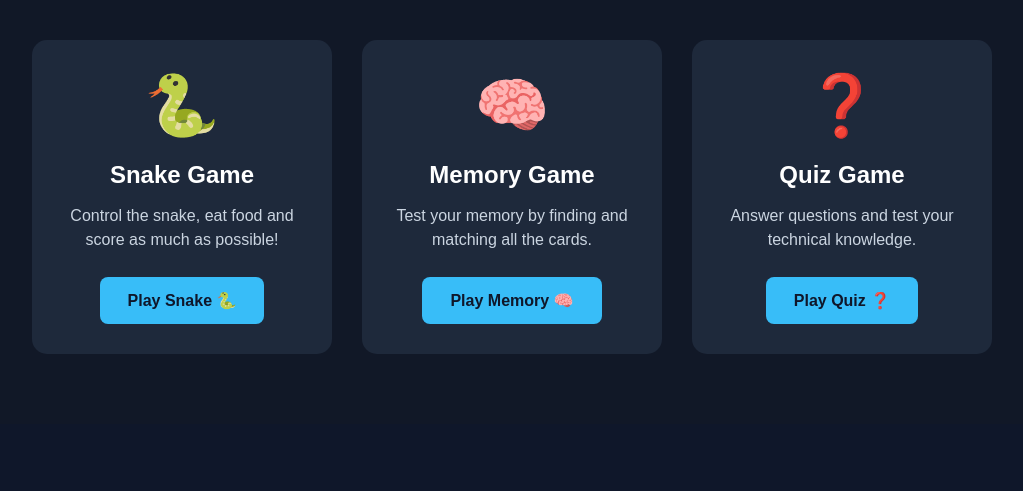
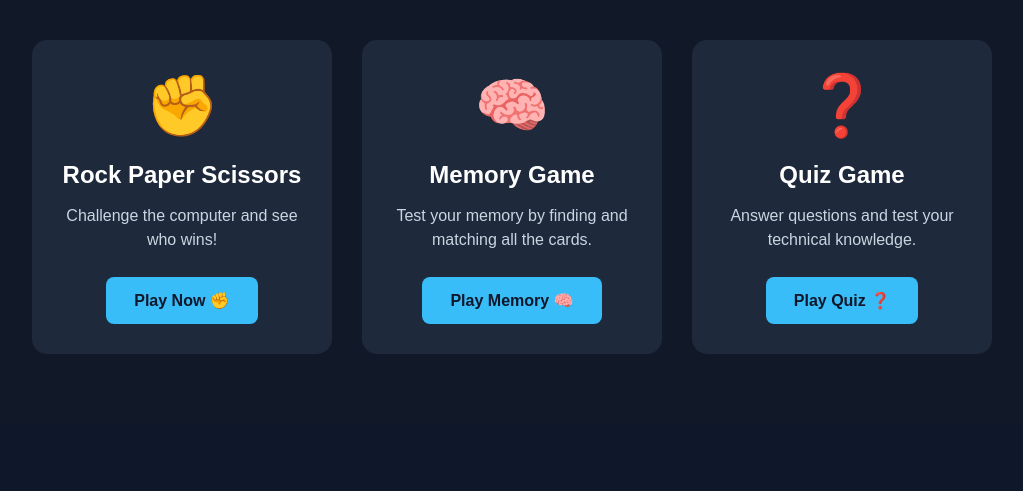
Before and after one commit to keerthiganta09/GameHub, a plain HTML site: page index.html in a window 1280 px wide. Shown: the part 695-1186 px from the top of the page, without its empty margins (128-1151 px from the left). Drawn offline with Linux system fonts and the light colour scheme.

Commit message:
Update index.html

```diff
--- a/index.html
+++ b/index.html
@@ -12,7 +12,9 @@
 
 <body>
 
+    <!-- Navigation -->
     <nav class="navbar">
+
         <div class="logo">🎮 GameHub</div>
 
         <div class="nav-links">
@@ -20,9 +22,11 @@
             <a href="#games">Games</a>
             <a href="#leaderboard">Leaderboard</a>
         </div>
+
     </nav>
 
 
+    <!-- Hero Section -->
     <section id="home" class="hero">
 
         <div class="hero-content">
@@ -43,6 +47,7 @@
     </section>
 
 
+    <!-- Games Section -->
     <section id="games" class="games-section">
 
         <h2>Choose Your Game 🎯</h2>
@@ -50,19 +55,19 @@
         <div class="game-container">
 
 
-            <!-- Snake Game -->
+            <!-- Rock Paper Scissors -->
             <div class="game-card">
 
-                <div class="game-icon">🐍</div>
+                <div class="game-icon">✊</div>
 
-                <h3>Snake Game</h3>
+                <h3>Rock Paper Scissors</h3>
 
                 <p>
-                    Control the snake, eat food and score as much as possible!
+                    Challenge the computer and see who wins!
                 </p>
 
-                <button onclick="window.location.href='snake.html'">
-                    Play Snake 🐍
+                <button onclick="window.location.href='rock-paper-scissors.html'">
+                    Play Now ✊
                 </button>
 
             </div>
@@ -103,12 +108,12 @@
 
             </div>
 
-
         </div>
 
     </section>
 
 
+    <!-- Leaderboard -->
     <section id="leaderboard" class="leaderboard">
 
         <h2>🏆 Top Players</h2>
@@ -124,8 +129,13 @@
     </section>
 
 
+    <!-- Footer -->
     <footer>
-        <p>© 2026 GameHub | Built with ❤️ and 🎮</p>
+
+        <p>
+            © 2026 GameHub | Built with ❤️ and 🎮
+        </p>
+
     </footer>
 
 
```
